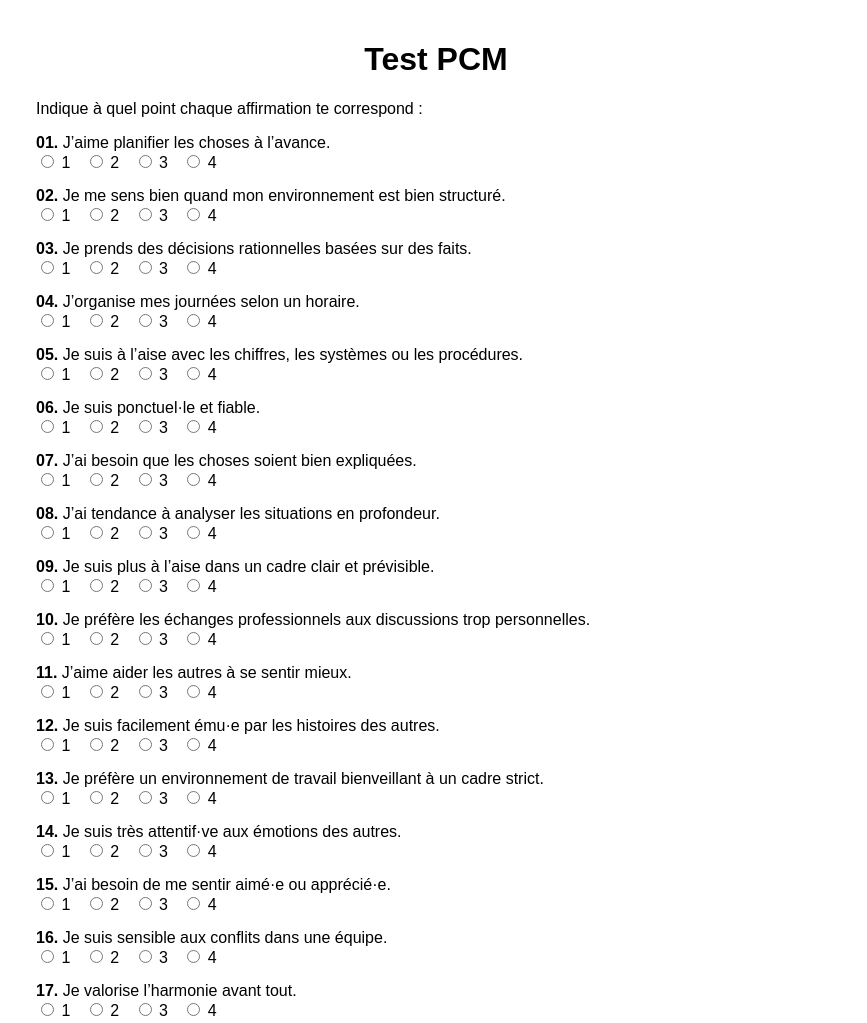
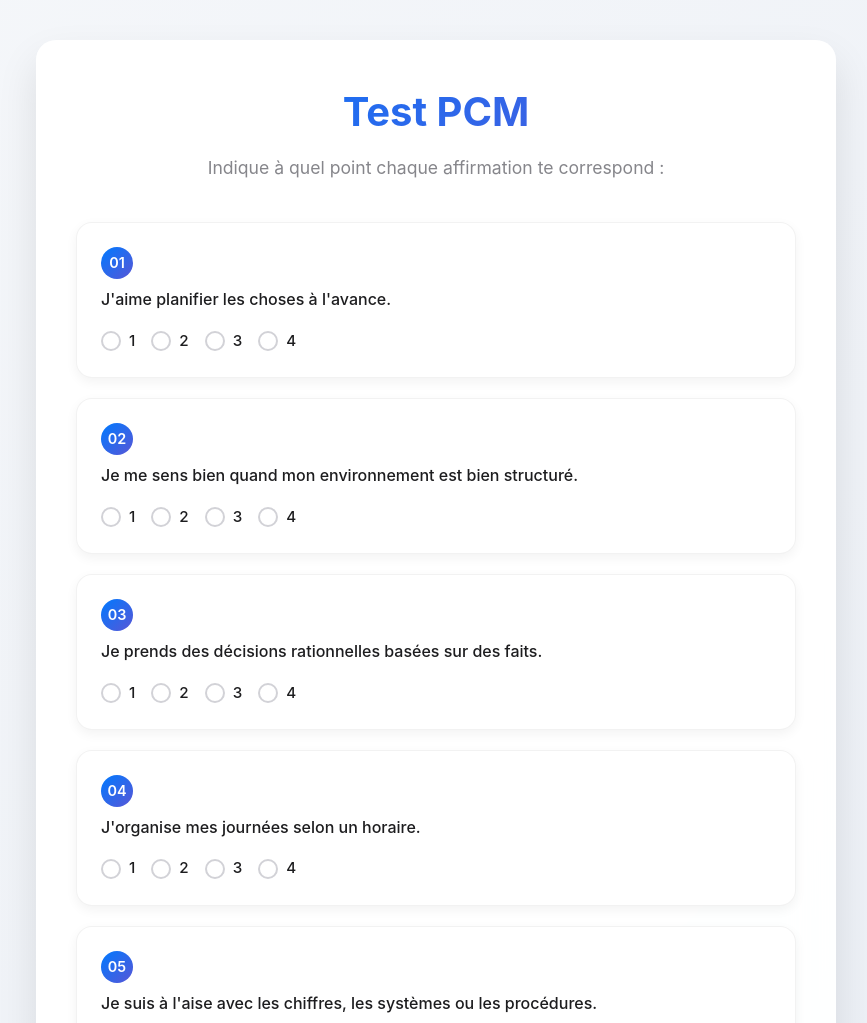
Before and after one commit to RVRBR-tristan/PCM, a plain HTML site: page index.html in a window 1280 px wide. Shown: the top 1023 px of the page, without its empty margins (204-1071 px from the left). Drawn offline with Linux system fonts and the light colour scheme.

Commit message:
Update index.html

```diff
--- a/index.html
+++ b/index.html
@@ -6,36 +6,237 @@
   <meta name="viewport" content="width=device-width, initial-scale=1.0">
   <title>Test PCM - Résultat</title>
   <style>
+    * {
+      margin: 0;
+      padding: 0;
+      box-sizing: border-box;
+    }
+
     body {
-      font-family: Arial, sans-serif;
-      max-width: 800px;
-      margin: auto;
+      font-family: -apple-system, BlinkMacSystemFont, 'Segoe UI', Roboto, Oxygen, Ubuntu, Cantarell, sans-serif;
+      background: linear-gradient(135deg, #f5f7fa 0%, #c3cfe2 100%);
+      min-height: 100vh;
+      color: #1d1d1f;
+      line-height: 1.6;
       padding: 20px;
     }
-    h1, h2 {
+
+    .container {
+      max-width: 800px;
+      margin: 0 auto;
+      background: rgba(255, 255, 255, 0.95);
+      backdrop-filter: blur(20px);
+      border-radius: 20px;
+      box-shadow: 0 20px 40px rgba(0, 0, 0, 0.1);
+      padding: 40px;
+      margin-top: 20px;
+    }
+
+    h1 {
+      text-align: center;
+      font-size: 2.5rem;
+      font-weight: 700;
+      margin-bottom: 10px;
+      background: linear-gradient(135deg, #007AFF, #5856D6);
+      -webkit-background-clip: text;
+      -webkit-text-fill-color: transparent;
+      background-clip: text;
+    }
+
+    .subtitle {
+      text-align: center;
+      font-size: 1.1rem;
+      color: #86868b;
+      margin-bottom: 40px;
+      font-weight: 400;
+    }
+
+    .question {
+      background: #ffffff;
+      border-radius: 16px;
+      padding: 24px;
+      margin-bottom: 20px;
+      box-shadow: 0 4px 12px rgba(0, 0, 0, 0.05);
+      border: 1px solid rgba(0, 0, 0, 0.05);
+      transition: all 0.3s ease;
+    }
+
+    .question:hover {
+      transform: translateY(-2px);
+      box-shadow: 0 8px 25px rgba(0, 0, 0, 0.1);
+    }
+
+    .question-number {
+      display: inline-block;
+      background: linear-gradient(135deg, #007AFF, #5856D6);
+      color: white;
+      width: 32px;
+      height: 32px;
+      border-radius: 50%;
+      text-align: center;
+      line-height: 32px;
+      font-weight: 600;
+      font-size: 0.9rem;
+      margin-right: 12px;
+      margin-bottom: 8px;
+    }
+
+    .question-text {
+      font-size: 1rem;
+      font-weight: 500;
+      margin-bottom: 16px;
+      color: #1d1d1f;
+    }
+
+    .radio-group {
+      display: flex;
+      gap: 16px;
+      flex-wrap: wrap;
+    }
+
+    .radio-option {
+      position: relative;
+      display: flex;
+      align-items: center;
+      cursor: pointer;
+    }
+
+    .radio-option input[type="radio"] {
+      appearance: none;
+      width: 20px;
+      height: 20px;
+      border: 2px solid #d2d2d7;
+      border-radius: 50%;
+      margin-right: 8px;
+      position: relative;
+      cursor: pointer;
+      transition: all 0.2s ease;
+    }
+
+    .radio-option input[type="radio"]:checked {
+      border-color: #007AFF;
+      background: #007AFF;
+    }
+
+    .radio-option input[type="radio"]:checked::after {
+      content: '';
+      position: absolute;
+      top: 50%;
+      left: 50%;
+      transform: translate(-50%, -50%);
+      width: 8px;
+      height: 8px;
+      background: white;
+      border-radius: 50%;
+    }
+
+    .radio-option label {
+      font-size: 0.95rem;
+      color: #1d1d1f;
+      cursor: pointer;
+      font-weight: 500;
+    }
+
+    .submit-btn {
+      background: linear-gradient(135deg, #007AFF, #5856D6);
+      color: white;
+      border: none;
+      padding: 16px 32px;
+      border-radius: 12px;
+      font-size: 1.1rem;
+      font-weight: 600;
+      cursor: pointer;
+      transition: all 0.3s ease;
+      display: block;
+      margin: 40px auto 0;
+      box-shadow: 0 8px 20px rgba(0, 122, 255, 0.3);
+    }
+
+    .submit-btn:hover {
+      transform: translateY(-2px);
+      box-shadow: 0 12px 30px rgba(0, 122, 255, 0.4);
+    }
+
+    .submit-btn:active {
+      transform: translateY(0);
+    }
+
+    .resultat {
+      background: linear-gradient(135deg, #f8f9fa, #e9ecef);
+      border-radius: 20px;
+      padding: 32px;
+      margin-top: 40px;
+      box-shadow: 0 10px 30px rgba(0, 0, 0, 0.1);
+      border: 1px solid rgba(0, 0, 0, 0.05);
       text-align: center;
     }
+
+    .resultat h2 {
+      font-size: 2rem;
+      font-weight: 700;
+      margin-bottom: 20px;
+      background: linear-gradient(135deg, #007AFF, #5856D6);
+      -webkit-background-clip: text;
+      -webkit-text-fill-color: transparent;
+      background-clip: text;
+    }
+
+    .resultat p {
+      font-size: 1.1rem;
+      margin-bottom: 12px;
+      color: #1d1d1f;
+    }
+
+    .resultat strong {
+      color: #007AFF;
+      font-weight: 600;
+    }
+
+    .score-badge {
+      display: inline-block;
+      background: linear-gradient(135deg, #007AFF, #5856D6);
+      color: white;
+      padding: 8px 16px;
+      border-radius: 20px;
+      font-weight: 600;
+      margin-left: 8px;
+    }
+
+    .hidden {
+      display: none;
+    }
+
+    @media (max-width: 768px) {
+      .container {
+        padding: 20px;
+        margin: 10px;
+      }
+
+      h1 {
+        font-size: 2rem;
+      }
+
+      .radio-group {
+        flex-direction: column;
+        gap: 12px;
+      }
+
       .question {
-      margin-bottom: 15px;
+        padding: 20px;
       }
-    .resultat {
-      background: #f2f2f2;
-      padding: 20px;
-      margin-top: 30px;
-      border-radius: 10px;
     }
-    .hidden { display: none; }
-    label { margin-right: 10px; }
   </style>
 </head>
 <body>
+  <div class="container">
     <h1>Test PCM</h1>
-  <p>Indique à quel point chaque affirmation te correspond :</p>
+    <p class="subtitle">Indique à quel point chaque affirmation te correspond :</p>
     <form id="testPCM">
       <div id="questions"></div>
-    <button type="submit">Voir mon profil dominant</button>
+      <button type="submit" class="submit-btn">Voir mon profil dominant</button>
     </form>
     <div class="resultat hidden" id="resultat"></div>
+  </div>
 
   <script>
     const types = [
@@ -44,12 +245,12 @@
 
     const affirmations = [
       // 10 par type
-      ["J’aime planifier les choses à l’avance.", "Je me sens bien quand mon environnement est bien structuré.", "Je prends des décisions rationnelles basées sur des faits.", "J’organise mes journées selon un horaire.", "Je suis à l’aise avec les chiffres, les systèmes ou les procédures.", "Je suis ponctuel·le et fiable.", "J’ai besoin que les choses soient bien expliquées.", "J’ai tendance à analyser les situations en profondeur.", "Je suis plus à l’aise dans un cadre clair et prévisible.", "Je préfère les échanges professionnels aux discussions trop personnelles."],
-      ["J’aime aider les autres à se sentir mieux.", "Je suis facilement ému·e par les histoires des autres.", "Je préfère un environnement de travail bienveillant à un cadre strict.", "Je suis très attentif·ve aux émotions des autres.", "J’ai besoin de me sentir aimé·e ou apprécié·e.", "Je suis sensible aux conflits dans une équipe.", "Je valorise l’harmonie avant tout.", "Je prends souvent soin des autres.", "Mon bien-être dépend de mes relations humaines.", "J’ai du mal à cacher mes émotions."],
-      ["J’aime improviser plutôt que suivre un plan rigide.", "Je suis créatif·ve et j’aime trouver des solutions originales.", "J’ai besoin de m’amuser pour être motivé·e.", "Je me lasse rapidement de la routine.", "J’ai un humour un peu décalé.", "Je réagis au feeling plus qu’à la logique.", "Je pose des questions parfois 'hors cadre'.", "Je préfère la légèreté à la lourdeur des procédures.", "Je cherche souvent à casser les codes.", "Je suis énergique et expressif·ve dans mes réactions."],
-      ["J’aime prendre des risques calculés.", "Je préfère passer à l’action plutôt que réfléchir trop longtemps.", "J’ai une grande confiance en moi.", "Je suis compétitif·ve et motivé·e par les résultats.", "Je me sens à l’aise dans des situations de crise.", "Je suis à l’aise dans les environnements instables.", "J’aime convaincre les autres de mes idées.", "Je m’adapte rapidement aux imprévus.", "Je préfère travailler seul·e et efficacement que trop en équipe.", "Je fonctionne bien sous pression."],
-      ["J’ai besoin de temps seul·e pour me ressourcer.", "Je préfère observer avant d’agir.", "Je me sens bien dans un environnement silencieux.", "Je suis souvent perdu·e dans mes pensées.", "Je préfère qu’on me donne des consignes claires.", "Je me sens dépassé·e quand tout va trop vite.", "J’ai une riche vie intérieure.", "Je suis discret·ète dans un groupe.", "Je préfère écrire plutôt que parler.", "J’ai besoin d’un environnement stable et paisible."],
-      ["Je défends mes idées avec conviction.", "Je suis fidèle à mes valeurs.", "Je suis très attentif·ve à ce qui est juste ou injuste.", "Je cherche toujours à m’améliorer.", "Je suis très exigeant·e avec moi-même.", "J’ai besoin de reconnaissance pour mon engagement.", "Je suis loyal·e envers les causes que je défends.", "J’observe beaucoup les comportements des autres.", "Je remarque vite les incohérences ou les erreurs.", "J’ai besoin de savoir que mon travail a du sens."]
+      ["J'aime planifier les choses à l'avance.", "Je me sens bien quand mon environnement est bien structuré.", "Je prends des décisions rationnelles basées sur des faits.", "J'organise mes journées selon un horaire.", "Je suis à l'aise avec les chiffres, les systèmes ou les procédures.", "Je suis ponctuel·le et fiable.", "J'ai besoin que les choses soient bien expliquées.", "J'ai tendance à analyser les situations en profondeur.", "Je suis plus à l'aise dans un cadre clair et prévisible.", "Je préfère les échanges professionnels aux discussions trop personnelles."],
+      ["J'aime aider les autres à se sentir mieux.", "Je suis facilement ému·e par les histoires des autres.", "Je préfère un environnement de travail bienveillant à un cadre strict.", "Je suis très attentif·ve aux émotions des autres.", "J'ai besoin de me sentir aimé·e ou apprécié·e.", "Je suis sensible aux conflits dans une équipe.", "Je valorise l'harmonie avant tout.", "Je prends souvent soin des autres.", "Mon bien-être dépend de mes relations humaines.", "J'ai du mal à cacher mes émotions."],
+      ["J'aime improviser plutôt que suivre un plan rigide.", "Je suis créatif·ve et j'aime trouver des solutions originales.", "J'ai besoin de m'amuser pour être motivé·e.", "Je me lasse rapidement de la routine.", "J'ai un humour un peu décalé.", "Je réagis au feeling plus qu'à la logique.", "Je pose des questions parfois 'hors cadre'.", "Je préfère la légèreté à la lourdeur des procédures.", "Je cherche souvent à casser les codes.", "Je suis énergique et expressif·ve dans mes réactions."],
+      ["J'aime prendre des risques calculés.", "Je préfère passer à l'action plutôt que réfléchir trop longtemps.", "J'ai une grande confiance en moi.", "Je suis compétitif·ve et motivé·e par les résultats.", "Je me sens à l'aise dans des situations de crise.", "Je suis à l'aise dans les environnements instables.", "J'aime convaincre les autres de mes idées.", "Je m'adapte rapidement aux imprévus.", "Je préfère travailler seul·e et efficacement que trop en équipe.", "Je fonctionne bien sous pression."],
+      ["J'ai besoin de temps seul·e pour me ressourcer.", "Je préfère observer avant d'agir.", "Je me sens bien dans un environnement silencieux.", "Je suis souvent perdu·e dans mes pensées.", "Je préfère qu'on me donne des consignes claires.", "Je me sens dépassé·e quand tout va trop vite.", "J'ai une riche vie intérieure.", "Je suis discret·ète dans un groupe.", "Je préfère écrire plutôt que parler.", "J'ai besoin d'un environnement stable et paisible."],
+      ["Je défends mes idées avec conviction.", "Je suis fidèle à mes valeurs.", "Je suis très attentif·ve à ce qui est juste ou injuste.", "Je cherche toujours à m'améliorer.", "Je suis très exigeant·e avec moi-même.", "J'ai besoin de reconnaissance pour mon engagement.", "Je suis loyal·e envers les causes que je défends.", "J'observe beaucoup les comportements des autres.", "Je remarque vite les incohérences ou les erreurs.", "J'ai besoin de savoir que mon travail a du sens."]
     ];
 
     const container = document.getElementById("questions");
@@ -57,11 +258,27 @@
       bloc.forEach((text, i) => {
         const div = document.createElement("div");
         div.className = "question";
-        div.innerHTML = `<strong>${(blocIndex*10+i+1).toString().padStart(2, '0')}.</strong> ${text}<br>
-          <label><input type="radio" name="q${blocIndex}_${i}" value="1" required> 1</label>
-          <label><input type="radio" name="q${blocIndex}_${i}" value="2"> 2</label>
-          <label><input type="radio" name="q${blocIndex}_${i}" value="3"> 3</label>
-          <label><input type="radio" name="q${blocIndex}_${i}" value="4"> 4</label>`;
+        div.innerHTML = `
+          <div class="question-number">${(blocIndex*10+i+1).toString().padStart(2, '0')}</div>
+          <div class="question-text">${text}</div>
+          <div class="radio-group">
+            <div class="radio-option">
+              <input type="radio" name="q${blocIndex}_${i}" value="1" required>
+              <label>1</label>
+            </div>
+            <div class="radio-option">
+              <input type="radio" name="q${blocIndex}_${i}" value="2">
+              <label>2</label>
+            </div>
+            <div class="radio-option">
+              <input type="radio" name="q${blocIndex}_${i}" value="3">
+              <label>3</label>
+            </div>
+            <div class="radio-option">
+              <input type="radio" name="q${blocIndex}_${i}" value="4">
+              <label>4</label>
+            </div>
+          </div>`;
         container.appendChild(div);
       });
     });
@@ -84,9 +301,10 @@
 
       const r = document.getElementById("resultat");
       r.classList.remove("hidden");
-      r.innerHTML = `<h2>Ton profil dominant : ${types[index]}</h2>
-        <p><strong>Score :</strong> ${resultats[index]}</p>
-        <p>Ton profil secondaire : ${types[secondaire.i]} (${secondaire.val})</p>`;
+      r.innerHTML = `
+        <h2>Ton profil dominant : ${types[index]}</h2>
+        <p><strong>Score :</strong> <span class="score-badge">${resultats[index]}</span></p>
+        <p>Ton profil secondaire : <strong>${types[secondaire.i]}</strong> <span class="score-badge">${secondaire.val}</span></p>`;
       window.scrollTo({ top: r.offsetTop, behavior: 'smooth' });
     });
   </script>
```
Lines whose indentation alone changed are shown as unchanged.
